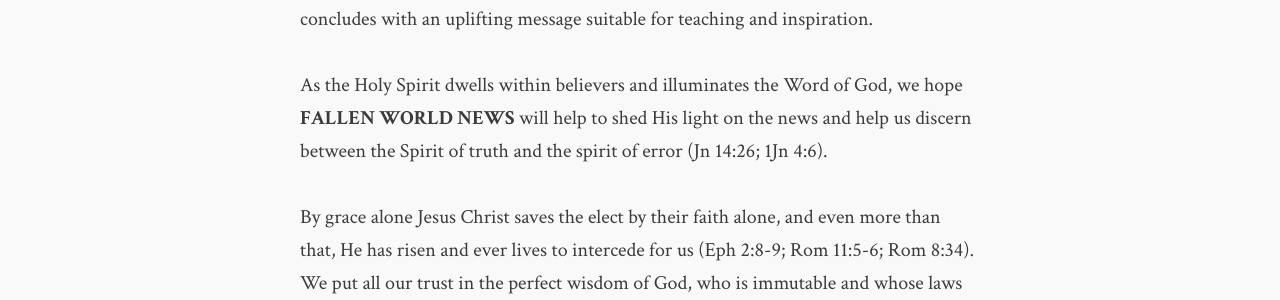
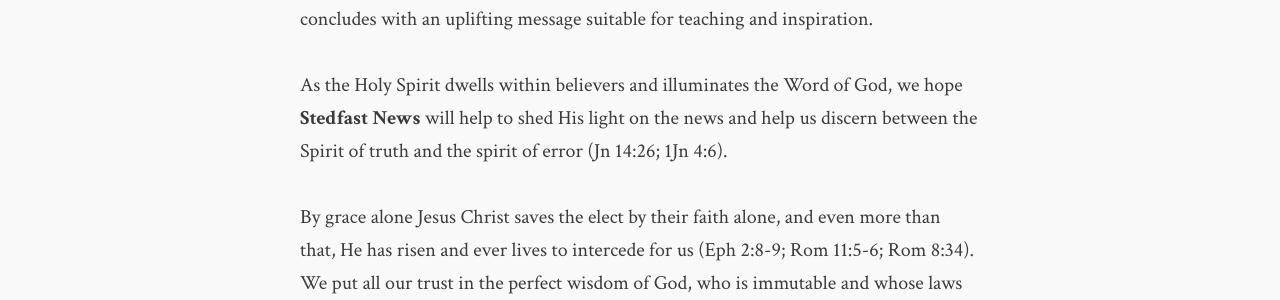
Before and after one commit to flashlightministries/oilforlight, a Jekyll site: the page built from mission.md, in a window 1280 px wide. Shown: the part 508-808 px from the top of the page. Built offline with Jekyll 4.4.1, drawn with Linux system fonts in a browser that asks for light colours.

Commit message:
Create mission.md

```diff
--- a/mission.md
+++ b/mission.md
@@ -7,7 +7,7 @@
 
 We report the news from a strictly biblical point of view.  Like the psalmist says when praising God, "Your word is a lamp to my feet and a light to my path" (Psa 119:105).  The Bible always reveals God's truth surrounding current events because nothing of the world has changed since biblical times: what has been done is what will be done, and there is nothing new under the sun (Ecc 1:9).  Each of our articles pivots around a key Bible passage for exposition of God's Word as it relates to worldly news, and concludes with an uplifting message suitable for teaching and inspiration.
 
-As the Holy Spirit dwells within believers and illuminates the Word of God, we hope **FALLEN WORLD NEWS** will help to shed His light on the news and help us discern between the Spirit of truth and the spirit of error (Jn 14:26; 1Jn 4:6).
+As the Holy Spirit dwells within believers and illuminates the Word of God, we hope **Stedfast News** will help to shed His light on the news and help us discern between the Spirit of truth and the spirit of error (Jn 14:26; 1Jn 4:6).
 
 By grace alone Jesus Christ saves the elect by their faith alone, and even more than that, He has risen and ever lives to intercede for us (Eph 2:8-9; Rom 11:5-6; Rom 8:34).  We put all our trust in the perfect wisdom of God, who is immutable and whose laws do not change (Prv 3:5-8; Jam 1:5; Mal 3:6; Psa 33:11; Heb 13:8; Jam 1:17).  God is good and can be trusted, His judgment is perfect, and He always works out His plan everywhere in the world and in our lives (Num 23:19; Php 1:6; Tit 1:2; Dt 32:4; Jer 29:11, 1:5; Prv 16:9; Eph 2:10).
 
```
